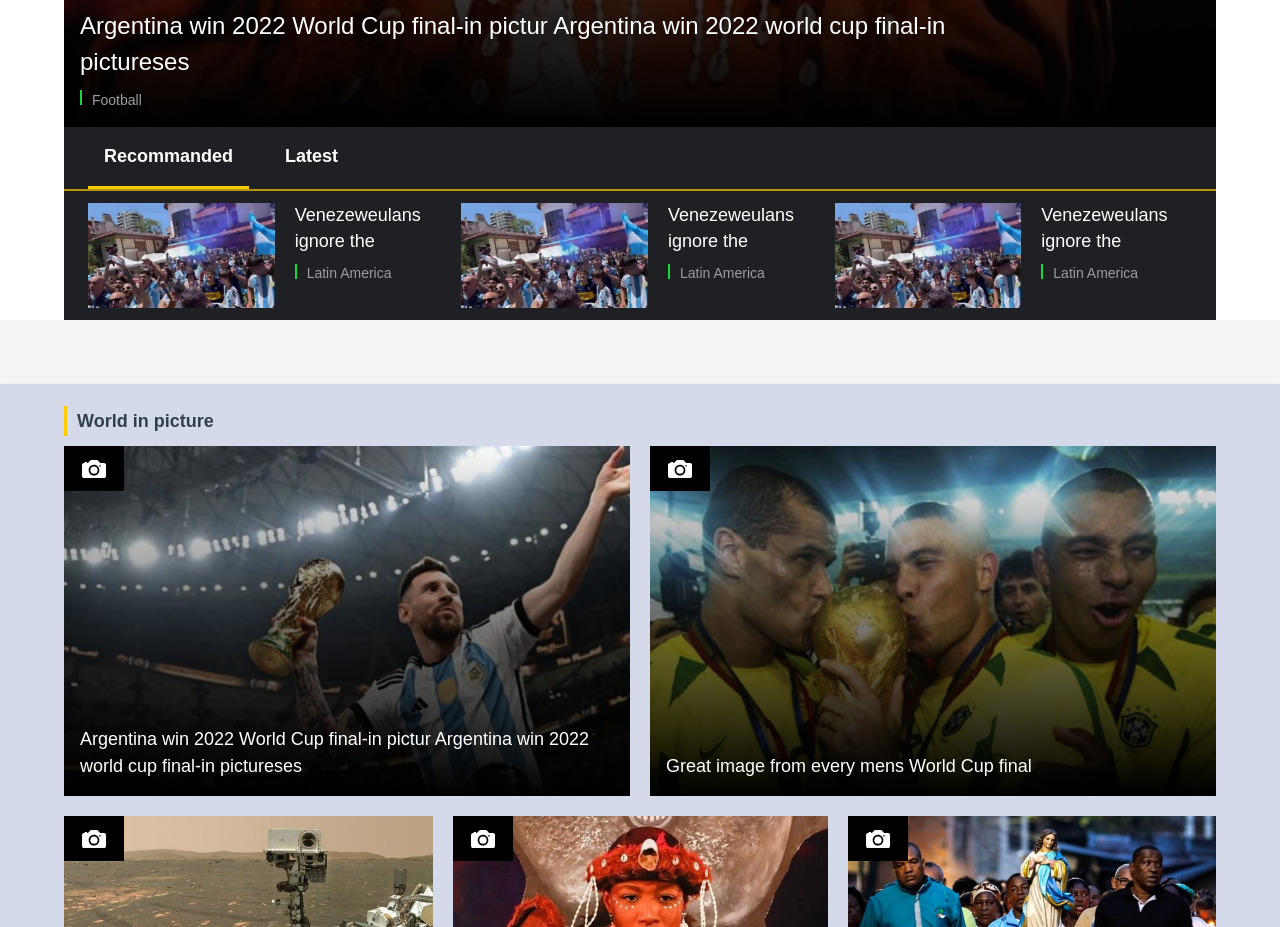
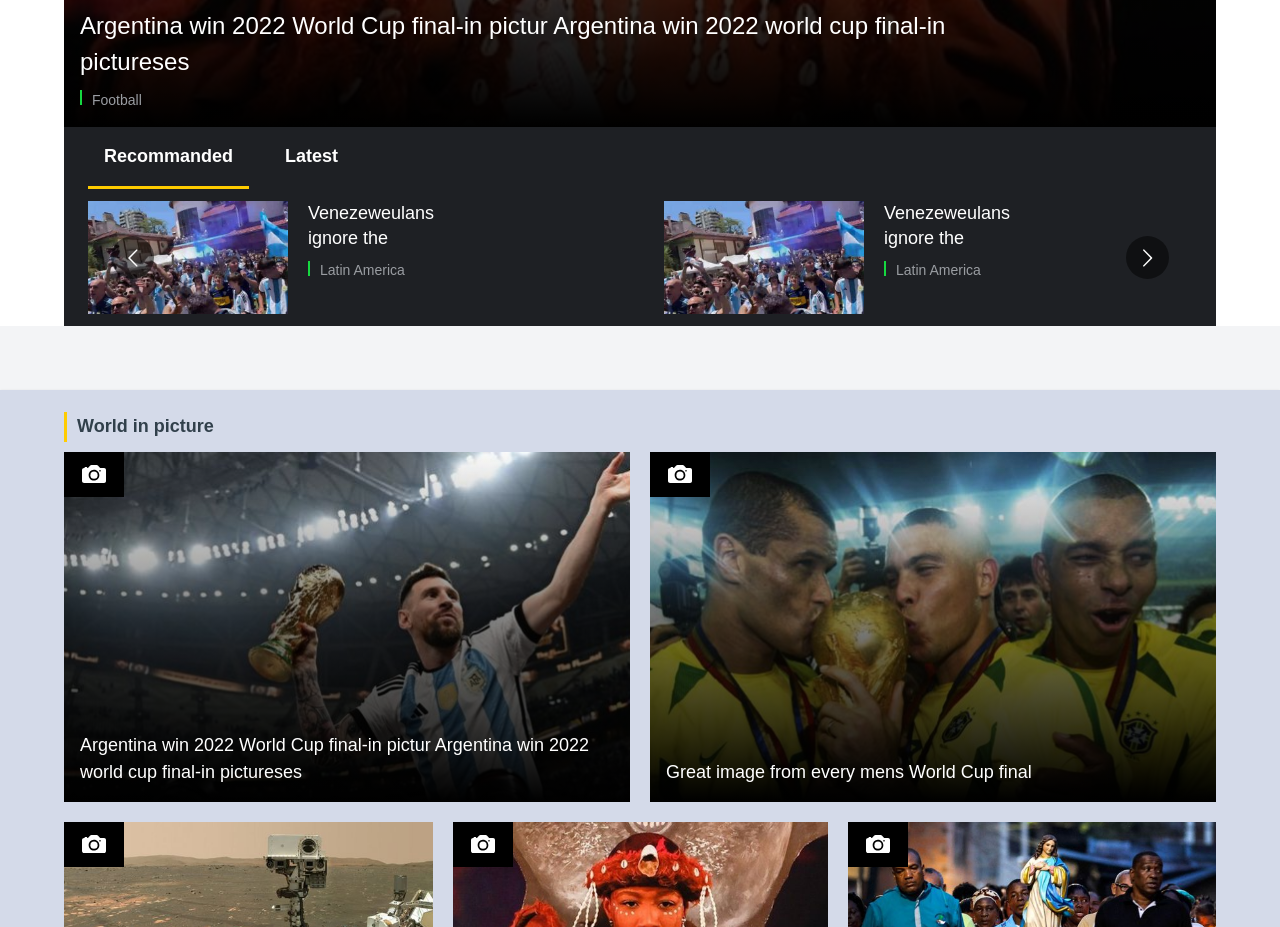
Before and after one commit to Sagni-prog/News-website, a React (Create React App) app: page / in a window 1280 px wide. Shown: the part 3583-4510 px from the top of the page. Built offline with nearby package versions, Linux system fonts and the light colour scheme.

Commit message:
working on carousel

```diff
--- a/src/components/HomePage/Videos/RelatedVideos.js
+++ b/src/components/HomePage/Videos/RelatedVideos.js
@@ -4,19 +4,83 @@ import forest from '../../../assets/images/africa.jpg'
 import rally from '../../../assets/images/rally.jpg'
 import { IoIosCamera } from 'react-icons/io'
 import { MdPlayArrow } from 'react-icons/md'
+import Carousel from 'react-multi-carousel';
+import 'react-multi-carousel/lib/styles.css';
+import RelatedData from '../../../constants/RelatedData'
 
 
 const RelatedVideos = () => {
+
+    const responsive = {
+        superLargeDesktop: {
+          // the naming can be any, depends on you.
+          breakpoint: { max: 4000, min: 3000 },
+          items: 5
+        },
+        desktop: {
+          breakpoint: { max: 3000, min: 1024 },
+          items: 3
+        },
+        tablet: {
+          breakpoint: { max: 1024, min: 464 },
+          items: 2
+        },
+        mobile: {
+          breakpoint: { max: 464, min: 0 },
+          items: 1
+        }
+      };
+
+
   return (
     <div className='related-videos'>
          <div className='related-videos'>
-            <div className='flex gap-2 border-bottom2 pl-3'>
-              <Link className='link font-montserrat font-18 font-weight-700 color-white p-2 border-bottom3'>Recommanded</Link>
-              <Link className='link font-montserrat font-18 font-weight-700 color-white p-2'>Latest</Link>
+            <div className='flex gap-2  pl-3'>
+              <Link className='link font-montserrat font-18 font-weight-700 color-white p-2 border-bottom3'>
+                  Recommanded
+             </Link>
+              <Link className='link font-montserrat font-18 font-weight-700 color-white p-2'>
+                  Latest
+              </Link>
             </div>
-               <div className = 'flex align-center pl-3 pb-2 pr-1 pt-2'>
 
-                <div className='related-videos w-40'>
+
+               <Carousel responsive={responsive} infinite={true} className="flex align-center pl-3 pb-2 pr-1 pt-2">
+
+     {
+           RelatedData.map((data,index) => (
+            <div className='related-videos w-40 '>
+              <div className='flex gap-2 w-100'>
+
+                <div className='thumb-container'>
+                    <img src = {rally} alt = '' />
+                </div>
+
+                <div className='flex flex-col video-title '>
+                     <h4 className='font-montserrat font-18 color-white'>
+                        Venezeweulans ignore the
+                     </h4>
+
+                  <div className=''>
+                     <div className='flex gap-1 mt-1'>
+                       <div className='dash-subcatagory'></div>
+                         <div className='text-underline-white'>
+                           <Link className='link font-14 font-montserrat flex align-center color-light-gray'>
+                              Latin America
+                           </Link>
+                        </div>
+                     </div>
+                   </div>
+
+                </div>
+            </div>
+        </div>
+               ))
+      }
+
+        </Carousel>
+
+                {/* <div className='related-videos w-40'>
                     <div className='flex gap-2 w-100'>
 
                         <div className='thumb-container'>
@@ -94,8 +158,8 @@ const RelatedVideos = () => {
                             </div>
                         </div>
                     </div>
-                 </div>
-              </div>
+                 </div> */}
+              {/* </div> */}
           </div>
 
           {/* related photos for minimum screen views starts */}
--- a/src/components/HomePage/related-posts/RelatedPost.js
+++ b/src/components/HomePage/related-posts/RelatedPost.js
@@ -1,19 +1,8 @@
-import {React,useEffect,useState} from 'react'
+import {React} from 'react'
 import Carousel from 'react-multi-carousel';
 import 'react-multi-carousel/lib/styles.css';
 import finalcup from '../../../assets/images/final_cup.jpg'
-import brazil from '../../../assets/images/brazil.jpg'
-import africa from '../../../assets/images/africa.jpg'
-import mars from '../../../assets/images/mars.jpg'
-import nature from '../../../assets/images/nature.jpg'
-import festival from '../../../assets/images/festival.jpg'
-// import  arrow1 from '../../../assets/images/img/arrow1.svg'
-// import  arrow2 from '../../../assets/images/img/arrow.svg'
 import { Link } from 'react-router-dom'
-import { IoIosCamera } from 'react-icons/io'
-import { FaAngleLeft } from 'react-icons/fa'
-import { FaAngleRight } from 'react-icons/fa'
-import meter1 from '../../../assets/images/img/meter1.svg'
 import RelatedData from '../../../constants/RelatedData'
 import './relatedPost.css'
 
@@ -21,51 +10,51 @@ const RelatedPost = () => {
 
 
 
-   const [current,setCurrent] = useState(0);
-   const [current2,setCurrent2] = useState(1);
-   const [current3,setCurrent3] = useState(2);
-   const [left,setLeft] = useState(false)
-   const [right,setRight] = useState(false)
-   const [disable,setDisable] = useState(false)
-   const end = RelatedData.length - 1;
+//    const [current,setCurrent] = useState(0);
+//    const [current2,setCurrent2] = useState(1);
+//    const [current3,setCurrent3] = useState(2);
+//    const [left,setLeft] = useState(false)
+//    const [right,setRight] = useState(false)
+//    const [disable,setDisable] = useState(false)
+//    const end = RelatedData.length - 1;
 
 
-   const slideLeft = () => {
+//    const slideLeft = () => {
 
-       setRight(false)
-       setLeft(true)
+//        setRight(false)
+//        setLeft(true)
 
-          if(current === 0){
-              setCurrent(end)
-                  if(current -1 > 0){ setCurrent2(current - 1) }else{ setCurrent2(end-1) }
+//           if(current === 0){
+//               setCurrent(end)
+//                   if(current -1 > 0){ setCurrent2(current - 1) }else{ setCurrent2(end-1) }
 
-                  if(current - 2 > 0){ setCurrent3(current - 2)  }else{ setCurrent3(end-2) }
+//                   if(current - 2 > 0){ setCurrent3(current - 2)  }else{ setCurrent3(end-2) }
 
-                  // if(current2 === 0) { setCurrent2(end) } else{ setCurrent2(curr)}
-          }
-          else{
-            setCurrent(current - 1)
-                  if(current -1 > 0){ setCurrent2(current - 2) }else{ setCurrent2(end)}
+//                   // if(current2 === 0) { setCurrent2(end) } else{ setCurrent2(curr)}
+//           }
+//           else{
+//             setCurrent(current - 1)
+//                   if(current -1 > 0){ setCurrent2(current - 2) }else{ setCurrent2(end)}
 
-                  if(current - 2 > 0 ){ setCurrent3(current - 3) } else { setCurrent3(end) }
-            }
-     }
+//                   if(current - 2 > 0 ){ setCurrent3(current - 3) } else { setCurrent3(end) }
+//             }
+//      }
 
 
-   const slideRight = () => {
-       setLeft(false)
-       setRight(true)
-        if(current === end){
-            setCurrent(0)
-                if(current2 === 0){ setCurrent2(end) } else if(current2 === 1){ setCurrent2(current2 + 1)} else{ setCurrent2(current2 + 1) }
-                if(current3 === 0){ setCurrent3(end) } else{ setCurrent3(current3 + 1) }
-        }
-        else{
-           setCurrent(current + 1)
-               if(current2 === end) {setCurrent2(0) } else{ setCurrent2(current2 + 1)}
-               if(current3 === end) {setCurrent3(0) } else{ setCurrent3(current3 + 1)}
-        }
-    }
+//    const slideRight = () => {
+//        setLeft(false)
+//        setRight(true)
+//         if(current === end){
+//             setCurrent(0)
+//                 if(current2 === 0){ setCurrent2(end) } else if(current2 === 1){ setCurrent2(current2 + 1)} else{ setCurrent2(current2 + 1) }
+//                 if(current3 === 0){ setCurrent3(end) } else{ setCurrent3(current3 + 1) }
+//         }
+//         else{
+//            setCurrent(current + 1)
+//                if(current2 === end) {setCurrent2(0) } else{ setCurrent2(current2 + 1)}
+//                if(current3 === end) {setCurrent3(0) } else{ setCurrent3(current3 + 1)}
+//         }
+//     }
 
 
 
```
